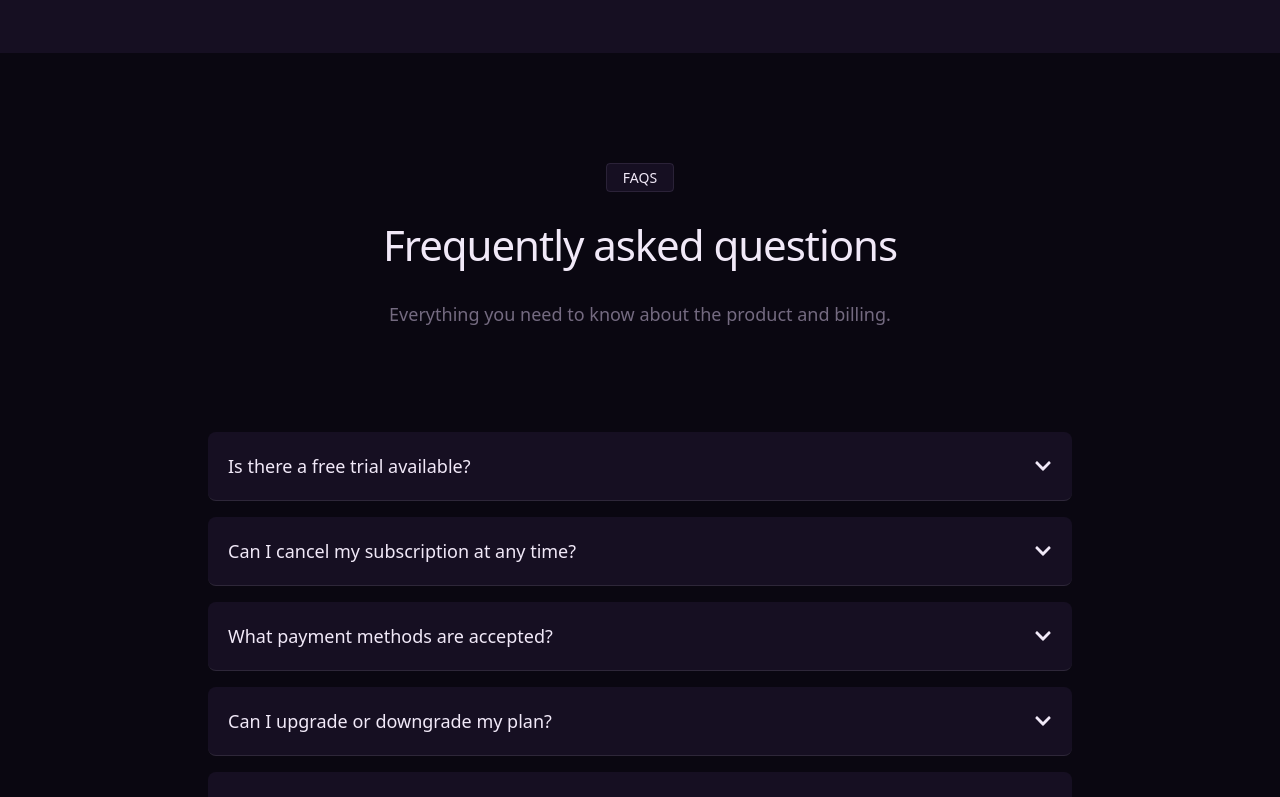
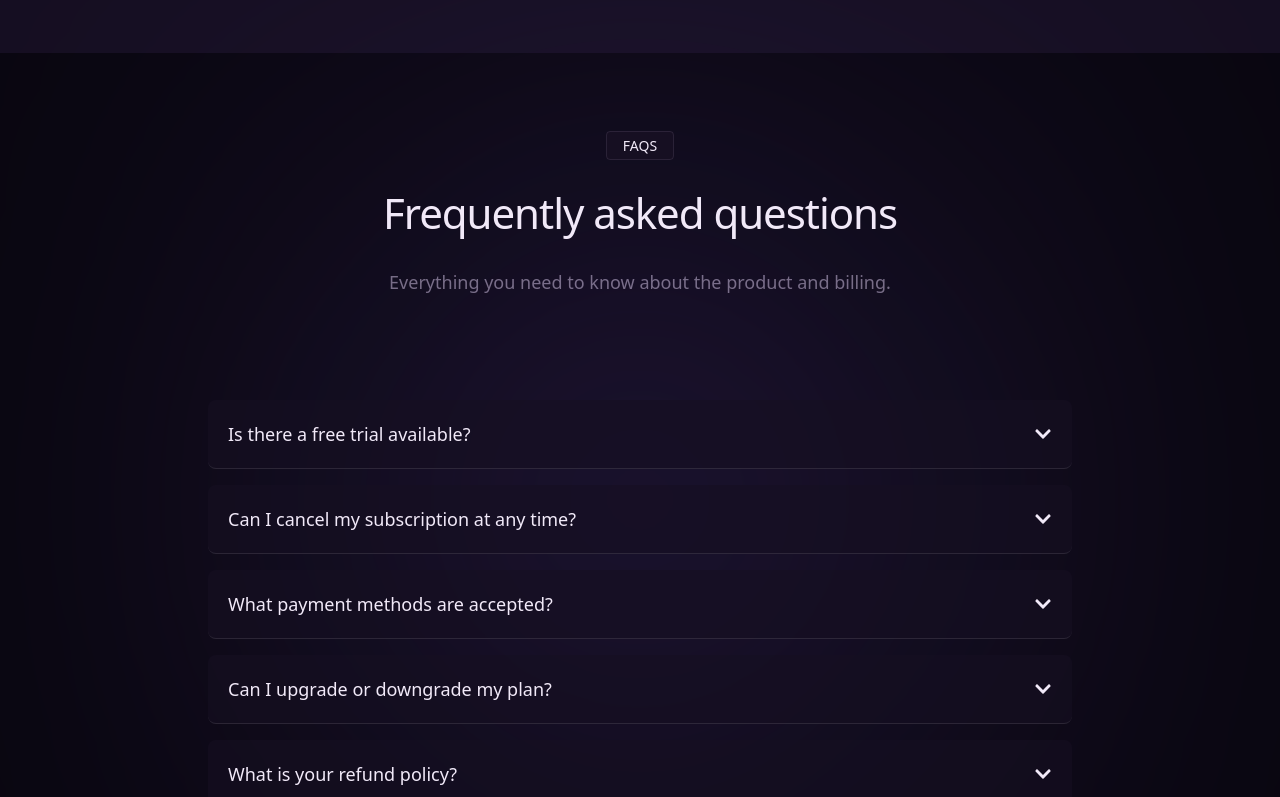
Before and after one commit to ehtishamsh/astraSaasLandingPage, a React (Vite) app: page / in a window 1280 px wide. Shown: the part 7920-8717 px from the top of the page. Built offline with nearby package versions, Linux system fonts and the light colour scheme.

Commit message:
some changes

```diff
--- a/src/components/home/FAQ.tsx
+++ b/src/components/home/FAQ.tsx
@@ -6,7 +6,10 @@ function FAQ() {
   const [openIndex, setIsOpenIndex] = useState(null as number | null);
 
   return (
-    <div className="mt-28 max-w-4xl mx-auto text-center pb-14 px-4">
+    <div className="relative">
+      <div className="  absolute top-[50%] left-[50%] transform translate-x-[-50%] translate-y-[-50%]  bg-mainColor-600 w-96 h-96 rounded-full z-10 blur-[14rem]"></div>
+
+      <div className="mt-20 max-w-4xl mx-auto text-center pb-14 px-4 relative z-20">
         <span className="text-mainColor-100 bg-mainColor-800 rounded-[4px] py-1 px-4 text-sm border border-mainColor-200/10">
           FAQS
         </span>
@@ -18,12 +21,14 @@ function FAQ() {
             Everything you need to know about the product and billing.
           </p>
         </div>
-      <div className="mt-2 grid grid-cols-1 gap-4 pt-24">
+        <div className="mt-2 grid grid-cols-1 h-[max-content] gap-4 pt-24">
           {faqQuestions.map((faq) => (
             <motion.div
               id={faq.id.toString()}
-            className="bg-mainColor-800 text-mainColor-100 cursor-pointer rounded-lg border-b flex flex-col border-borderMainColor p-5"
-            onClick={() => setIsOpenIndex(faq.id === openIndex ? null : faq.id)}
+              className="bg-mainColor-800/60 text-mainColor-100 cursor-pointer rounded-lg border-b flex flex-col border-borderMainColor p-5"
+              onClick={() =>
+                setIsOpenIndex(faq.id === openIndex ? null : faq.id)
+              }
             >
               <div className="flex justify-between items-center text-lg">
                 <motion.span
@@ -50,6 +55,7 @@ function FAQ() {
           ))}
         </div>
       </div>
+    </div>
   );
 }
 
```
Lines whose indentation alone changed are shown as unchanged.
